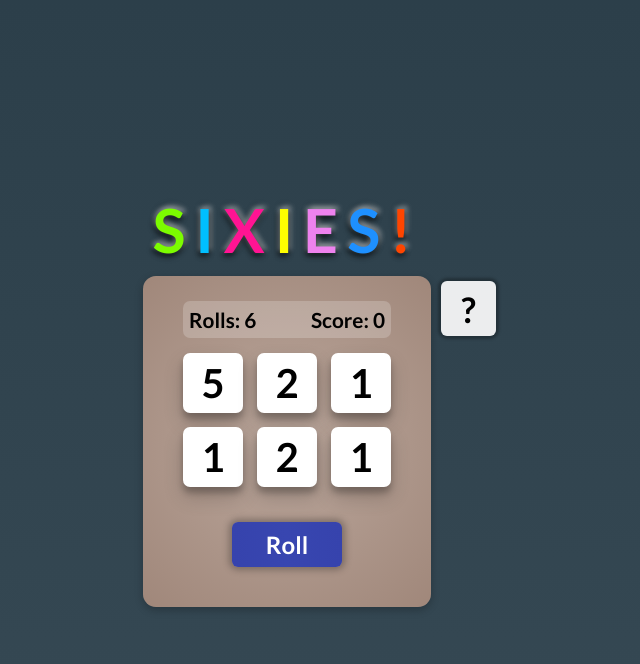
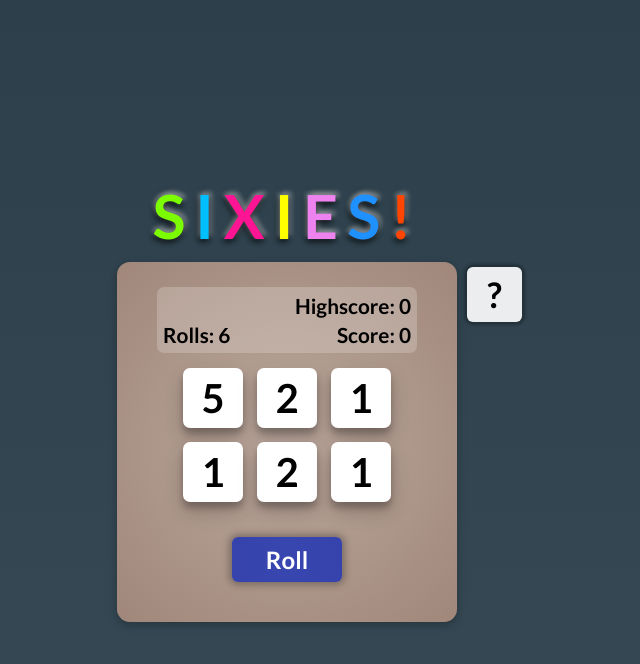
Before and after one commit to Dudeldups/sixies, a React (Vite) app: page / in a window 1280 px wide. Both pictures are taken after a click on the button "Start". Shown: the top 664 px of the page, without its empty margins (353-993 px from the left). Built offline with nearby package versions, Linux system fonts and the light colour scheme.

Commit message:
Added highscore and saving to localstorage

```diff
--- a/Components/Game.jsx
+++ b/Components/Game.jsx
@@ -1,7 +1,15 @@
 import Die from "../Components/Die.jsx";
 import Stats from "../Components/Stats.jsx";
 
-const Game = ({ sixies, score, rolls, dice, clickDie, rollDice }) => {
+const Game = ({
+  sixies,
+  highscore,
+  score,
+  rolls,
+  dice,
+  clickDie,
+  rollDice,
+}) => {
   const diceElements = dice.map((die) => {
     return (
       <Die
@@ -28,7 +36,7 @@ const Game = ({ sixies, score, rolls, dice, clickDie, rollDice }) => {
 
   return (
     <>
-      <Stats key="stats" score={score} rolls={rolls} />
+      <Stats key="stats" highscore={highscore} score={score} rolls={rolls} />
       <div className="dice-grid">{diceElements}</div>
       <button className="game-button" onClick={rollDice}>
         {buttonText()}
--- a/Components/Stats.jsx
+++ b/Components/Stats.jsx
@@ -1,11 +1,13 @@
-export default function Stats({ score, rolls }) {
+export default function Stats({ highscore, score, rolls }) {
   return (
     <div
       className="stats"
       style={{ visibility: rolls === -100 ? "hidden" : "visible" }}
     >
-      <span className="test">Rolls: {rolls}</span>
-      <span className="test">Score: {score}</span>
+      <p className="right">Highscore: {highscore}</p>
+      <div className="linebreak"></div>
+      <p>Rolls: {rolls}</p>
+      <p className="right">Score: {score}</p>
     </div>
   );
 }
--- a/src/App.jsx
+++ b/src/App.jsx
@@ -4,13 +4,52 @@ import Game from "../Components/Game.jsx";
 import Title from "../Components/Title.jsx";
 
 export default function App() {
+  const [gameProgress, setGameProgress] = useState(null);
   const [showHelp, setShowHelp] = useState(false);
   const [sixies, setSixies] = useState(false);
+  const [highscore, setHighscore] = useState(0);
   const [score, setScore] = useState(0);
   const [rolls, setRolls] = useState(-100);
   const [dice, setDice] = useState(createAllDice());
   const amtHeld = dice.filter((d) => d.isHeld).length;
   const number = dice.find((d) => d.isHeld)?.value || 0;
+
+  useEffect(() => {
+    const savedGameProgress = JSON.parse(localStorage.getItem("sixiesSave"));
+    if (savedGameProgress) {
+      setGameProgress(savedGameProgress);
+      setSixies(savedGameProgress.sixies);
+      setHighscore(savedGameProgress.highscore);
+      setScore(savedGameProgress.score);
+      setRolls(savedGameProgress.rolls);
+      setDice(savedGameProgress.dice);
+    }
+  }, []);
+
+  useEffect(() => {
+    const saveGameProgress = () => {
+      const savedGameProgress = {
+        sixies,
+        score,
+        highscore,
+        rolls,
+        dice,
+      };
+      setGameProgress(savedGameProgress);
+    };
+
+    saveGameProgress();
+  }, [rolls]);
+
+  useEffect(() => {
+    localStorage.setItem("sixiesSave", JSON.stringify(gameProgress));
+  }, [gameProgress]);
+
+  useEffect(() => {
+    if (score > highscore) {
+      setHighscore(score);
+    }
+  }, [score]);
 
   useEffect(() => {
     if (amtHeld === 6 && !sixies) {
@@ -109,6 +148,7 @@ export default function App() {
         ) : (
           <Game
             sixies={sixies}
+            highscore={highscore}
             score={score}
             rolls={rolls}
             dice={dice}
--- a/src/index.css
+++ b/src/index.css
@@ -64,14 +64,23 @@ h3 {
   width: 100%;
   border-radius: 7px;
   display: flex;
-  justify-content: space-between;
+  flex-wrap: wrap;
+}
+
+.linebreak {
+  width: 100%;
+  height: 4px;
+}
+
+.right {
+  margin-left: auto;
 }
 
 main {
   background: radial-gradient(circle, #bba79c 0%, #a0877a 100%);
   box-shadow: rgba(0, 0, 0, 0.24) 0px 3px 8px;
   padding: 25px 40px 40px 40px;
-  max-width: 400px;
+  max-width: 340px;
   position: relative;
   display: flex;
   flex-direction: column;
```
